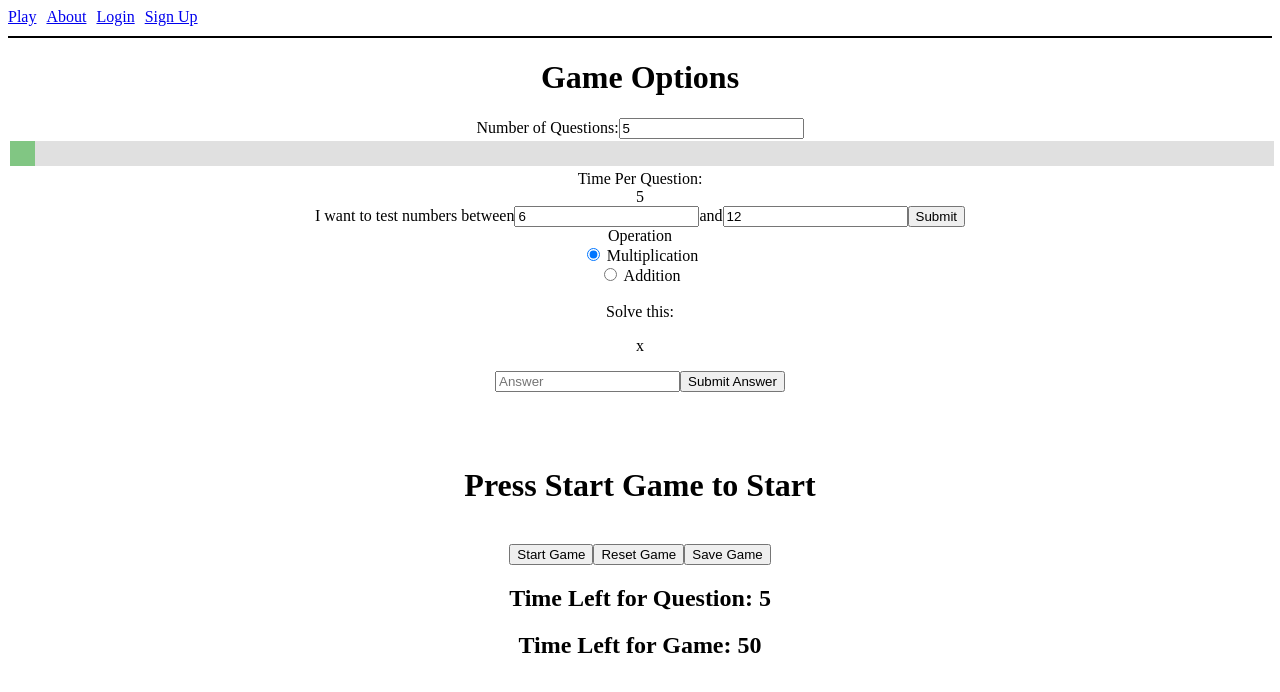
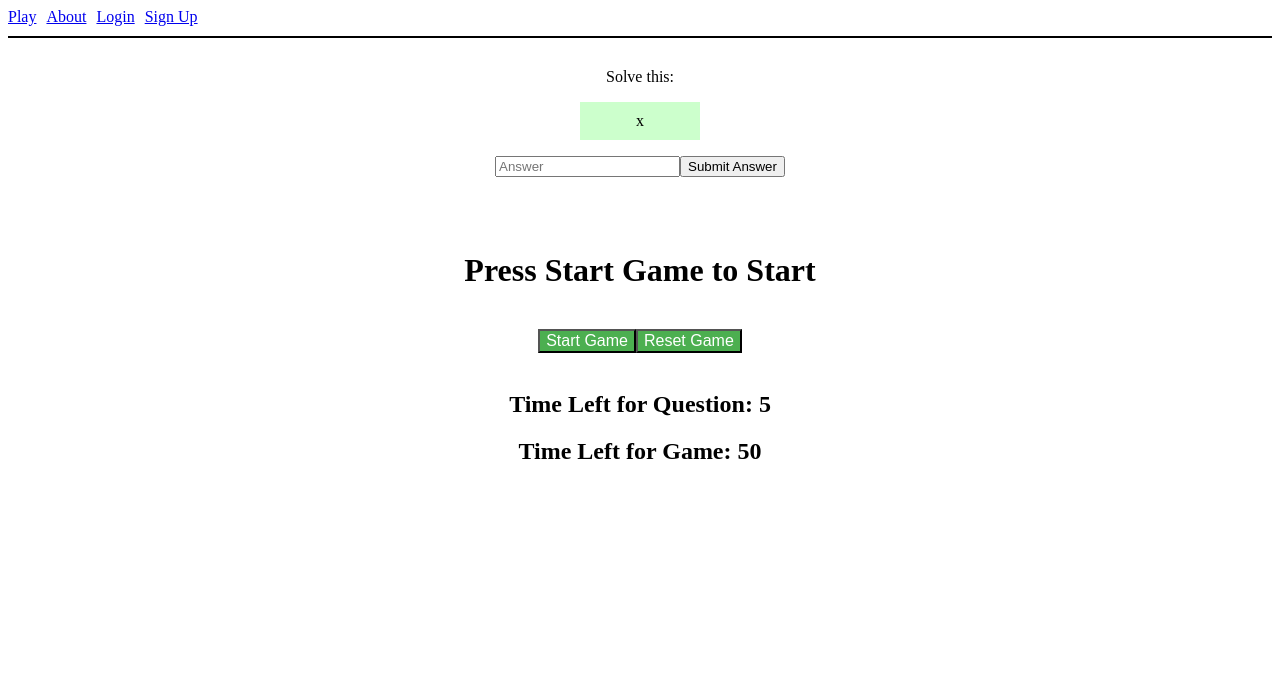
Before and after one commit to baschenbrenner/MathApp--Backend, a React (Create React App) app in the folder client/: page /game in a window 1280 px wide. Shown: the top 692 px of the page. Built offline with nearby package versions, Linux system fonts and the light colour scheme.

Commit message:
added conditional features to game page

```diff
--- a/client/src/containers/GamePage.js
+++ b/client/src/containers/GamePage.js
@@ -30,6 +30,8 @@ increaseIndex() {
     index: this.state.index + 1,
   })
 }
+
+
 
 subtractTime() {
   let totalLeft = this.state.totalTimeLeft - 1
@@ -68,7 +70,11 @@ startGame = () => {
 
 saveGame = () => {
   let gameData = this.props.game
-  this.props.saveGameToDatabase(this.props.user, gameData)
+  if (gameData.status === "finished")
+   {this.props.saveGameToDatabase(this.props.user, gameData)}
+  else {
+    alert("The game needs to be finished to be saved")
+  }
 
 }
 
@@ -85,11 +91,11 @@ restartTimer() {
 }
 
 resetGame() {
+  this.props.resetGame()
   this.setState({
     index: 0,
     questionTimeLeft: this.props.game.timePerQuestion
   })
-  this.props.resetGame()
 }
 
 setTotalTime() {
@@ -97,11 +103,11 @@ setTotalTime() {
     totalTimeLeft: this.props.game.timePerQuestion * this.props.game.numberOfQuestions
   })
 }
-componentDidUpdate() {
-  console.log("My index is " + this.state.index)
-  console.log(Date.now())
-
-}
+// componentDidUpdate() {
+//   console.log("My index is " + this.state.index)
+//   console.log(Date.now())
+//
+// }
 
 renderOperationSymbol() {
   if (this.props.game.operation === "multiplication")
@@ -111,14 +117,40 @@ renderOperationSymbol() {
   else {return ""}
 }
 
+renderGameParametersIfLoggedIn(props) {
+  if (props.user !== null)
+   {return <GameParameters />}
+}
+
+renderSaveButton(props) {
+  if (props.user !== null)
+  {return <button onClick={this.saveGame}>Save Game</button>}
+}
+
   render() {
-    //const {match, game} = this.props
+    let divStyle ={
+      backgroundColor: '#cfc',
+      padding: 10,
+      width: 100
+    }
+    let buttonStyle =
+    {
+    backgroundColor: '#4CAF50',
+    color: 'white',
+    textAlign: 'center',
+    textDecoration: 'none',
+    display: 'inline-block',
+    fontSize: 16
+    }
+
+
     return (
       <div align="center">
-        <GameParameters />
-        <br/> Solve this:
+        {this.renderGameParametersIfLoggedIn(this.props.user)}
+        <br/>
+        Solve this:
         <p>
-          {this.props.game.numberSetA[this.state.index]} {this.renderOperationSymbol()} {this.props.game.numberSetB[this.state.index]}
+          <div style={divStyle}>{this.props.game.numberSetA[this.state.index]} {this.renderOperationSymbol()} {this.props.game.numberSetB[this.state.index]}</div>
         </p>
         <AnswerInput index={this.state.index} restartTimer={this.restartTimer}/>
         <br/>
@@ -132,9 +164,10 @@ renderOperationSymbol() {
          timeLeft={this.state.totalTimeLeft}/>
         <br/>
 
-        <button onClick={this.startGame}>Start Game</button>
-        <button onClick={this.resetGame}>Reset Game</button>
-        <button onClick={this.saveGame}>Save Game</button>
+        <button style={buttonStyle} onClick={this.startGame}>Start Game</button>
+        <button style={buttonStyle} onClick={this.resetGame}>Reset Game</button>
+        <br />
+        {this.renderSaveButton(this.props.user)}
         <br/>
 
         <h2>Time Left for Question: {this.state.questionTimeLeft}</h2>
```
Also changed, not shown: client/src/components/ButtonsLoggedIn.js (added).
